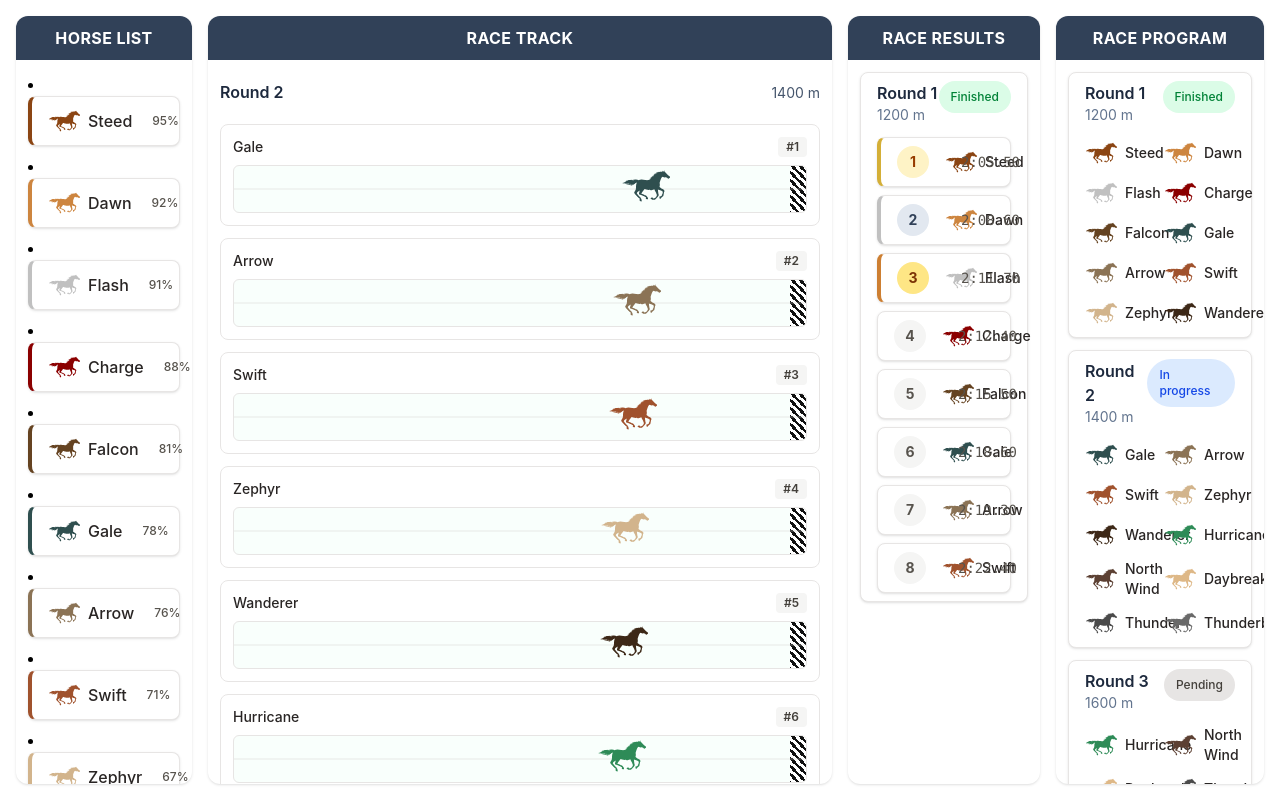
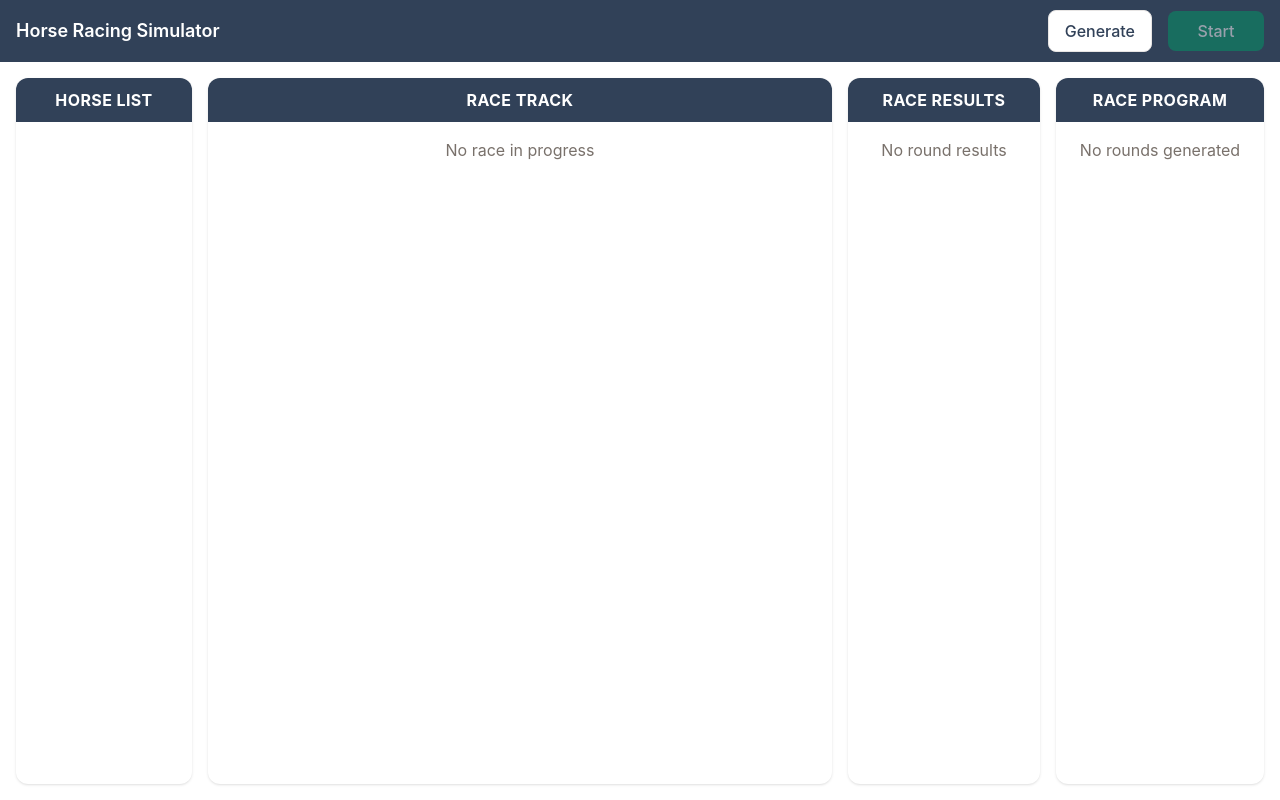
Before and after one commit to szymonmusial/horse-racing-simulator, a Vue app: page / in a window 1280 px wide. Built offline with nearby package versions, Linux system fonts and the light colour scheme.

Commit message:
feat: add RaceHeader and BaseButton,

```diff
--- /dev/null
+++ b/src/components/base/button/BaseButton.vue
@@ -0,0 +1,52 @@
+<template>
+  <button
+    type="button"
+    class="inline-flex cursor-pointer items-center justify-center rounded-lg font-medium transition-colors disabled:cursor-not-allowed disabled:opacity-50"
+    :class="[sizeClass, variantClass]"
+    :disabled="disabled"
+    @click="$emit('click')"
+  >
+    <slot>
+      {{ text }}
+    </slot>
+  </button>
+</template>
+
+<script setup lang="ts">
+import { computed } from 'vue'
+
+export type ButtonVariant = 'primary' | 'success' | 'secondary' | 'outline' | 'light'
+export type ButtonSize = 'sm' | 'md'
+
+const props = withDefaults(
+  defineProps<{
+    variant?: ButtonVariant
+    size?: ButtonSize
+    disabled?: boolean
+    text?: string
+  }>(),
+  {
+    variant: 'secondary',
+    size: 'md',
+    disabled: false,
+  },
+)
+
+defineEmits<{ click: [] }>()
+
+const SIZE_CLASSES: Record<ButtonSize, string> = {
+  sm: 'px-3 py-1.5 text-sm',
+  md: 'px-4 py-2 text-base',
+}
+
+const VARIANT_CLASSES: Record<ButtonVariant, string> = {
+  primary: 'bg-slate-700 text-white hover:bg-slate-600',
+  success: 'bg-emerald-600 text-white hover:bg-emerald-500',
+  secondary: 'bg-stone-600 text-stone-100 hover:bg-stone-500',
+  outline: 'border border-white bg-transparent text-white hover:bg-white/10',
+  light: 'bg-white text-slate-700 hover:bg-stone-100 border border-stone-200',
+}
+
+const sizeClass = computed(() => SIZE_CLASSES[props.size])
+const variantClass = computed(() => VARIANT_CLASSES[props.variant])
+</script>
--- /dev/null
+++ b/src/components/race/RaceHeader.vue
@@ -0,0 +1,24 @@
+<template>
+  <header class="flex flex-shrink-0 items-center justify-between gap-4 bg-slate-700 px-4 py-2.5 text-white">
+    <h1 class="text-lg font-semibold text-white">Horse Racing Simulator</h1>
+    <div class="flex items-center gap-4">
+      <BaseButton variant="light" text="Generate" @click="$emit('generate')" />
+      <BaseButton
+        v-if="!canPause"
+        variant="success"
+        class="min-w-24"
+        text="Start"
+        :disabled="!canStart"
+        @click="$emit('start')"
+      />
+      <BaseButton v-if="canPause" variant="secondary" class="min-w-24" text="Pause" @click="$emit('pause')" />
+    </div>
+  </header>
+</template>
+
+<script setup lang="ts">
+import BaseButton from '@/components/base/button/BaseButton.vue'
+
+defineProps<{ canStart: boolean; canPause: boolean }>()
+defineEmits<{ generate: []; start: []; pause: [] }>()
+</script>
--- a/src/views/RaceView.vue
+++ b/src/views/RaceView.vue
@@ -1,5 +1,14 @@
 <template>
-  <div class="h-full p-4 flex flex-row gap-4">
+  <div class="h-full flex flex-col">
+    <RaceHeader
+      :can-start="canStart"
+      :can-pause="canPause"
+      @generate="generateProgram"
+      @start="startRound"
+      @pause="pauseRound"
+    />
+
+    <div class="flex-1 min-h-0 p-4 flex flex-row gap-4">
       <BasePanel class="w-1/6 flex-1 flex flex-col" title="Horse list">
         <HorseCardList :horses="horses" />
       </BasePanel>
@@ -21,10 +30,11 @@
         </BasePanel>
       </div>
     </div>
+  </div>
 </template>
 
 <script setup lang="ts">
-import { computed, onMounted, onUnmounted, ref, watch } from 'vue'
+import { computed, onUnmounted, ref, watch } from 'vue'
 import type { Horse } from '@/types/horse'
 import type { Round, RoundResult, RoundSummary } from '@/types/round'
 import { RoundStatus } from '@/types/round'
@@ -32,71 +42,67 @@ import type { RacePosition } from '@/types/race'
 import { ROUND_DISTANCES } from '@/constants/race'
 import HorseCardList from '@/components/horse/HorseCardList.vue'
 import BasePanel from '@/components/base/panel/BasePanel.vue'
+import RaceHeader from '@/components/race/RaceHeader.vue'
 import RaceProgram from '@/components/race/RaceProgram.vue'
 import RaceSummary from '@/components/race/RaceSummary.vue'
 import RacePreview from '@/components/race/RacePreview.vue'
 
-const horses: Horse[] = [
-  { id: 1, name: 'Lightning', color: '#8B4513', condition: 25 },
-  { id: 2, name: 'Gale', color: '#2F4F4F', condition: 78 },
-  { id: 3, name: 'Dawn', color: '#CD853F', condition: 92 },
-  { id: 4, name: 'Thunder', color: '#4A4A4A', condition: 45 },
-  { id: 5, name: 'Charge', color: '#8B0000', condition: 88 },
-  { id: 6, name: 'Hurricane', color: '#2E8B57', condition: 61 },
-  { id: 7, name: 'Starlight', color: '#DAA520', condition: 33 },
-  { id: 8, name: 'Swift', color: '#A0522D', condition: 71 },
-  { id: 9, name: 'Daybreak', color: '#DEB887', condition: 54 },
-  { id: 10, name: 'Storm', color: '#1C1C1C', condition: 19 },
-  { id: 11, name: 'Steed', color: '#8B4513', condition: 95 },
-  { id: 12, name: 'Thunderbolt', color: '#696969', condition: 42 },
-  { id: 13, name: 'Zephyr', color: '#D2B48C', condition: 67 },
-  { id: 14, name: 'Falcon', color: '#654321', condition: 81 },
-  { id: 15, name: 'Coot', color: '#2F2F2F', condition: 29 },
-  { id: 16, name: 'Arrow', color: '#8B7355', condition: 76 },
-  { id: 17, name: 'North Wind', color: '#5C4033', condition: 58 },
-  { id: 18, name: 'Flash', color: '#C0C0C0', condition: 91 },
-  { id: 19, name: 'Stallion', color: '#6B4423', condition: 37 },
-  { id: 20, name: 'Wanderer', color: '#3D2817', condition: 63 },
-].sort((a, b) => b.condition - a.condition)
+const HORSE_NAMES = [
+  'Lightning',
+  'Gale',
+  'Dawn',
+  'Thunder',
+  'Charge',
+  'Hurricane',
+  'Starlight',
+  'Swift',
+  'Daybreak',
+  'Storm',
+  'Steed',
+  'Thunderbolt',
+  'Zephyr',
+  'Falcon',
+  'Coot',
+  'Arrow',
+  'North Wind',
+  'Flash',
+  'Stallion',
+  'Wanderer',
+]
 
-const rounds: Round[] = [
-  {
-    order: 1,
-    distance: ROUND_DISTANCES[1]!,
-    horses: horses.slice(0, 10),
-    status: RoundStatus.FINISHED,
-  },
-  {
-    order: 2,
-    distance: ROUND_DISTANCES[2]!,
-    horses: horses.slice(5, 15),
-    status: RoundStatus.IN_PROGRESS,
-  },
-  {
-    order: 3,
-    distance: ROUND_DISTANCES[3]!,
-    horses: horses.slice(10, 20),
+const pickRandomHorses = (horses: Horse[], count: number): Horse[] => {
+  const shuffled = [...horses].sort(() => Math.random() - 0.5)
+  return shuffled.slice(0, count)
+}
+
+const generateHorses = (): Horse[] => {
+  return HORSE_NAMES.map((name, index) => ({
+    id: index + 1,
+    name,
+    color: `hsl(${(index * 360) / 20}, 55%, 45%)`,
+    condition: Math.floor(Math.random() * 100) + 1,
+  })).sort((a, b) => b.condition - a.condition)
+}
+
+const horses = ref<Horse[]>([])
+const rounds = ref<Round[]>([])
+const isPaused = ref(false)
+
+const generateProgram = (): void => {
+  stopAnimation()
+  const generatedHorses = generateHorses()
+  horses.value = generatedHorses
+  rounds.value = [1, 2, 3, 4, 5, 6].map((order) => ({
+    order,
+    distance: ROUND_DISTANCES[order as keyof typeof ROUND_DISTANCES]!,
+    horses: pickRandomHorses(generatedHorses, 10),
     status: RoundStatus.PENDING,
-  },
-  {
-    order: 4,
-    distance: ROUND_DISTANCES[4]!,
-    horses: horses.slice(0, 10),
-    status: RoundStatus.PENDING,
-  },
-  {
-    order: 5,
-    distance: ROUND_DISTANCES[5]!,
-    horses: horses.slice(2, 12),
-    status: RoundStatus.PENDING,
-  },
-  {
-    order: 6,
-    distance: ROUND_DISTANCES[6]!,
-    horses: horses.slice(4, 14),
-    status: RoundStatus.PENDING,
-  },
-]
+  }))
+  racePositions.value = []
+  horseSpeeds.value = new Map()
+  horseDistances.value = new Map()
+  isPaused.value = false
+}
 
 const buildResultsForRound = (round: Round): RoundResult[] => {
   if (round.status !== RoundStatus.FINISHED) return []
@@ -108,14 +114,40 @@ const buildResultsForRound = (round: Round): RoundResult[] => {
   return withTime.map((r, i) => ({ ...r, placement: i + 1 }))
 }
 
-const roundSummaries: RoundSummary[] = rounds.map((round) => ({
+const roundSummaries = computed<RoundSummary[]>(() =>
+  rounds.value.map((round) => ({
     round,
     results: buildResultsForRound(round),
-}))
+  })),
+)
 
 const currentRound = computed<Round | null>(
-  () => rounds.find((round) => round.status === RoundStatus.IN_PROGRESS) ?? null,
+  () => rounds.value.find((round) => round.status === RoundStatus.IN_PROGRESS) ?? null,
 )
+
+const hasPendingRound = computed(() => rounds.value.some((round) => round.status === RoundStatus.PENDING))
+
+const canStart = computed(() => rounds.value.length > 0 && (!!currentRound.value || hasPendingRound.value))
+
+const isRaceRunning = ref(false)
+const canPause = computed(() => !!currentRound.value && !isPaused.value && isRaceRunning.value)
+
+const startRound = (): void => {
+  isPaused.value = false
+  if (currentRound.value) {
+    startRace()
+    return
+  }
+  const nextPending = rounds.value.find((r) => r.status === RoundStatus.PENDING)
+  if (nextPending) {
+    nextPending.status = RoundStatus.IN_PROGRESS
+  }
+}
+
+const pauseRound = (): void => {
+  isPaused.value = true
+  stopAnimation()
+}
 
 const racePositions = ref<RacePosition[]>([])
 const horseSpeeds = ref<Map<Horse['id'], number>>(new Map())
@@ -175,6 +207,7 @@ const stopAnimation = (): void => {
     cancelAnimationFrame(animationFrameId)
     animationFrameId = null
   }
+  isRaceRunning.value = false
 }
 
 const animate = (timestamp: number): void => {
@@ -186,6 +219,14 @@ const animate = (timestamp: number): void => {
   if (!isRaceFinished()) {
     animationFrameId = requestAnimationFrame(animate)
   } else {
+    const round = currentRound.value
+    if (round) {
+      round.status = RoundStatus.FINISHED
+      if (!isPaused.value) {
+        const nextPending = rounds.value.find((r) => r.status === RoundStatus.PENDING)
+        if (nextPending) nextPending.status = RoundStatus.IN_PROGRESS
+      }
+    }
     stopAnimation()
   }
 
@@ -194,28 +235,32 @@ const animate = (timestamp: number): void => {
 
 const startRace = (): void => {
   const round = currentRound.value
-  if (!round) {
-    racePositions.value = []
+  if (!round || isPaused.value) {
+    if (!round) racePositions.value = []
     return
   }
 
   stopAnimation()
+
+  const hasExistingPositions =
+    round.horses.every((h) => horseDistances.value.has(h.id)) &&
+    racePositions.value.length === round.horses.length
+  if (!hasExistingPositions) {
     initializeRace(round)
+  }
+
   lastTimestamp = 0
+  isRaceRunning.value = true
   animationFrameId = requestAnimationFrame(animate)
 }
 
 watch(
   () => currentRound.value?.order,
   () => {
-    startRace()
+    if (!isPaused.value) startRace()
   },
-  { immediate: true },
+  { immediate: false },
 )
-
-onMounted(() => {
-  startRace()
-})
 
 onUnmounted(() => {
   stopAnimation()
```
Lines whose indentation alone changed are shown as unchanged.
